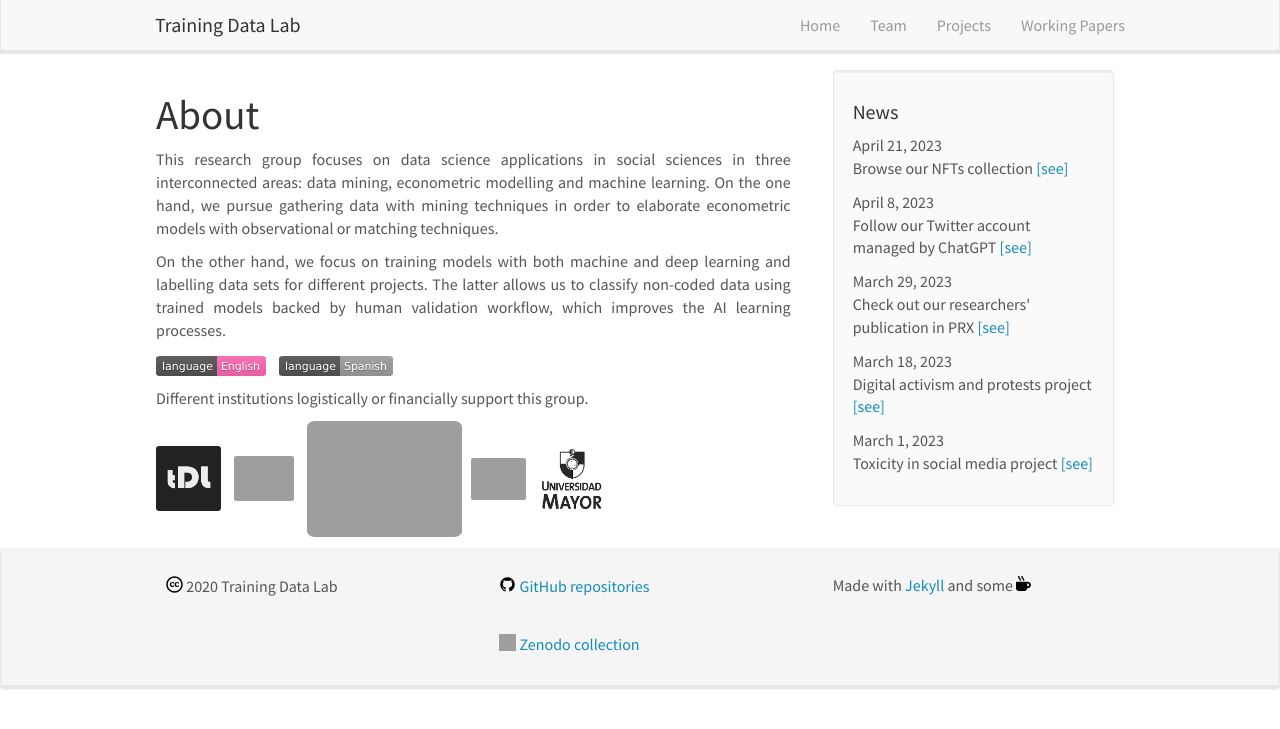
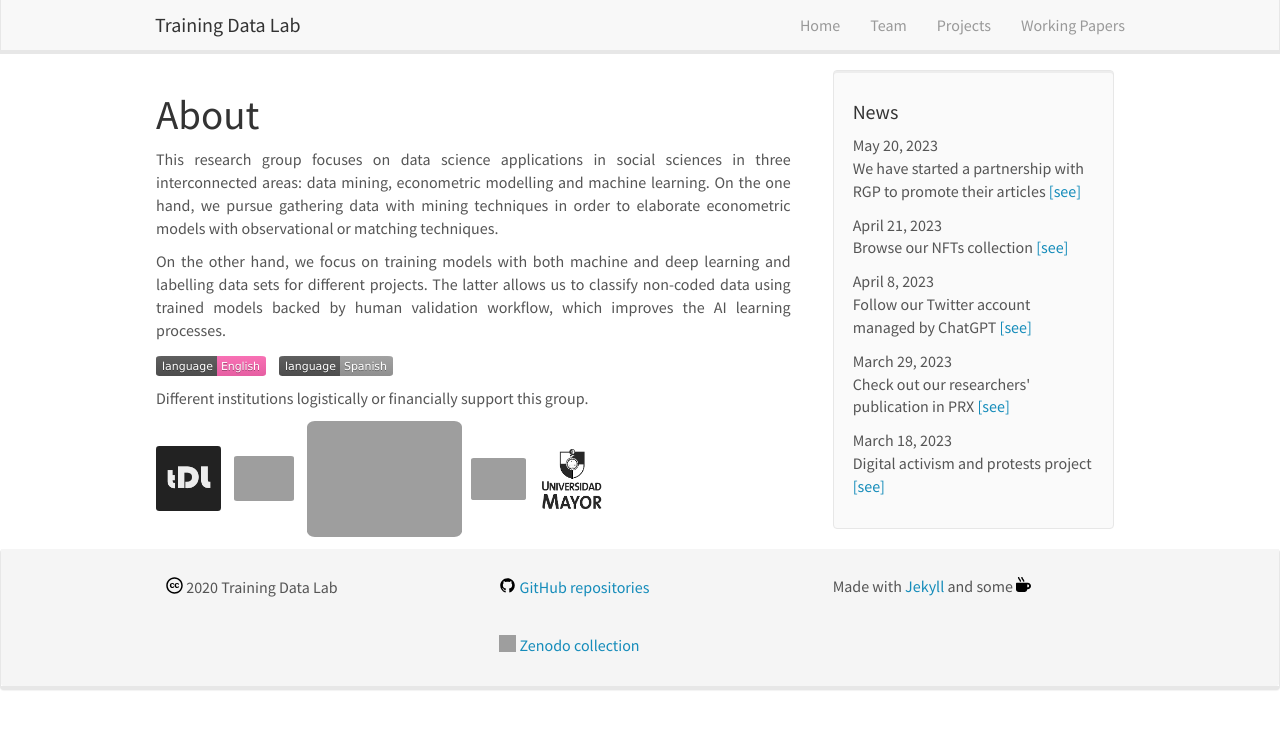
Before and after one commit to training-datalab/old-training-datalab.com, a Jekyll site: the page built from _pages/home.md, in a window 1280 px wide. Shown: the top 729 px of the page. Built offline with Jekyll 4.4.1, drawn with Linux system fonts in a browser that asks for light colours; nearby versions of some CDN libraries.

Commit message:
Update news.yml

```diff
--- a/_data/news.yml
+++ b/_data/news.yml
@@ -1,3 +1,7 @@
+- date: May 20, 2023
+  headline: "We have started a partnership with RGP to promote their articles"
+  newslink: <a href="https://revistas.uv.cl/index.php/rgp/index" target="_blank">[see]</a>
+
 - date: April 21, 2023
   headline: "Browse our NFTs collection"
   newslink: <a href="https://opensea.io/collection/tdatalab" target="_blank">[see]</a>
@@ -13,7 +17,3 @@
 - date: March 18, 2023
   headline: "Digital activism and protests project"
   newslink: <a href="/projects/digital-activism-protests-and-incivility">[see]</a>
-
-- date: March 1, 2023
-  headline: "Toxicity in social media project"
-  newslink: <a href="/projects/toxicity-in-audiences-journalistic-interactions-in-crises">[see]</a>
```
